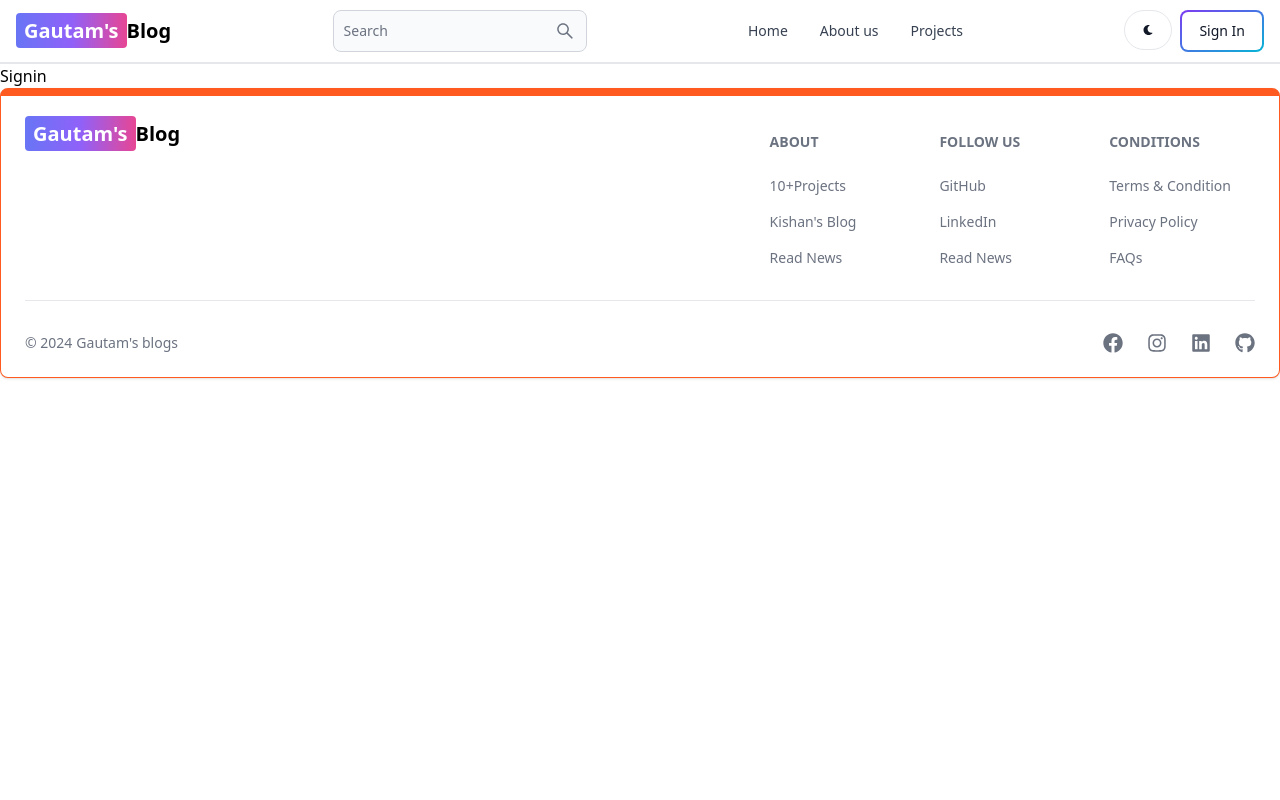
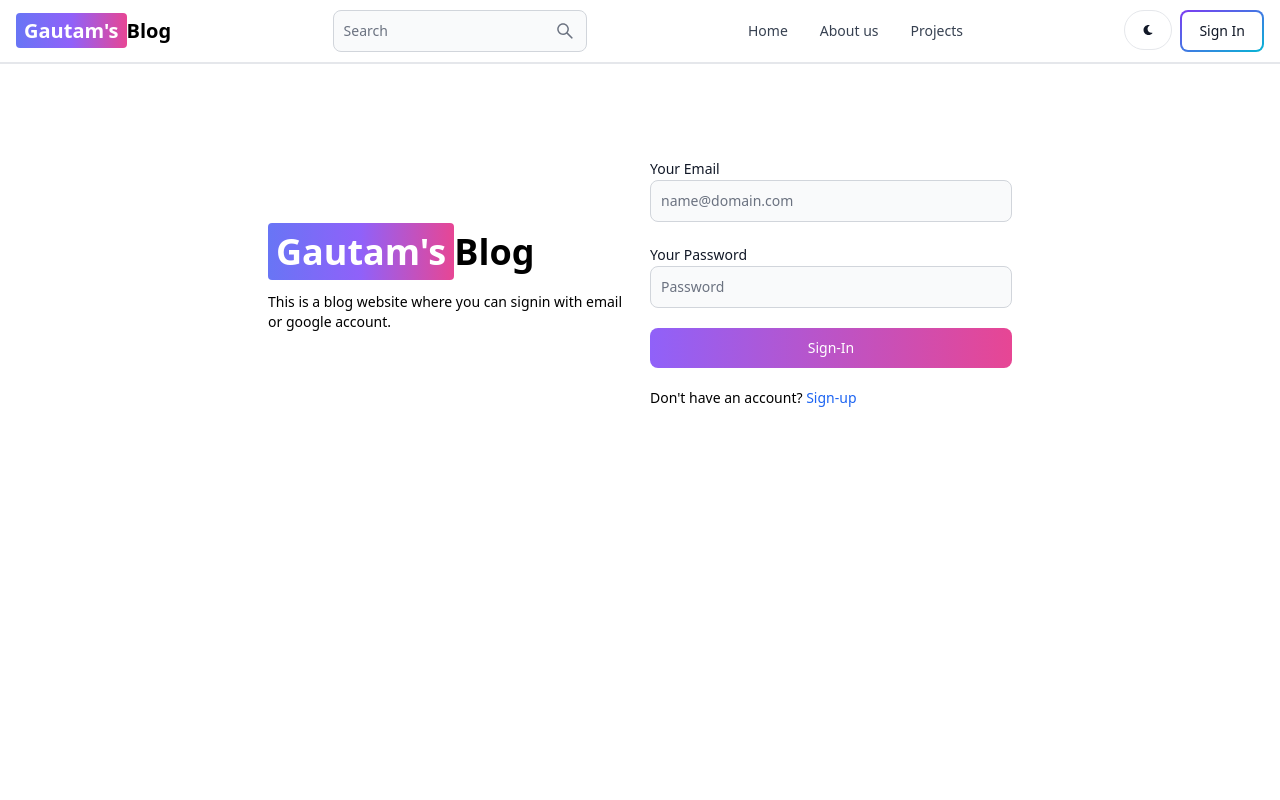
Before and after one commit to Gkishan5499/my_blog, a React (Vite) app in the folder client/: page /sign-in in a window 1280 px wide. Shown: the top 800 px of the page. Built offline with nearby package versions, Linux system fonts and the light colour scheme.

Commit message:
create signin page functinalities

```diff
--- a/client/src/pages/Signin.jsx
+++ b/client/src/pages/Signin.jsx
@@ -1,8 +1,100 @@
-import React from 'react'
+import React, { useState } from 'react'
+import { Link, useNavigate } from 'react-router-dom'
+import { Alert, Button, Label, Spinner, TextInput } from 'flowbite-react'
 
 const Signin = () => {
+  const [formData, SetFormData] = useState({});
+  const [errorMessage, setErrorMessage] = useState(null);
+  const [loading, setLoading] = useState(false);
+  const navigate= useNavigate();
+
+  const handleChange = (e) => {
+    SetFormData({ ...formData, [e.target.id]: e.target.value.trim() })
+  }
+  const handleSubmit = async (e) => {
+    e.preventDefault();
+    if (!formData.email || !formData.password) {
+      return setErrorMessage('Please fill all the fields');
+    }
+
+    try {
+      setLoading(true);
+      setErrorMessage(null);
+      const res = await fetch('/api/auth/signin', {
+        method: 'POST',
+        headers: { 'Content-Type': 'application/json' },
+        body: JSON.stringify(formData),
+
+      });
+      const data = await res.json();
+      if(data.success===false){
+        return setErrorMessage(data.message);
+      }
+      setLoading(false);
+      if(res.ok){
+        return navigate('/');
+      }
+
+    } catch (err) {
+      setErrorMessage(err.message);
+      setLoading(false);
+    }
+
+  }
   return (
-    <div>Signin</div>
+    <div className='min-h-screen mt-20'>
+
+      <div className='flex p-3 max-w-3xl mx-auto flex-col md:flex-row md:items-center gap-5'>
+        {/* left */}
+        <div className='flex-1'>
+          <Link to='/' className='text-4xl font-bold dark:text-white'>
+            <span className='px-2 py-1 bg-gradient-to-r from-indigo-500 via-purple-500 to-pink-500 text-white rounded' >Gautam's</span>
+            Blog
+          </Link>
+
+          <p className='text-sm mt-5'>This is a blog website where you can signin with email or google account.   </p>
+        </div>
+        {/* right */}
+        <div className='flex-1'>
+          <form className='flex flex-col gap-5'  onSubmit={handleSubmit}>
+
+            <div>
+              <Label value='Your Email' />
+              <TextInput type='email' placeholder='name@domain.com' id='email' onChange={handleChange} />
+
+            </div>
+
+            <div>
+              <Label value='Your Password' />
+              <TextInput type='password' placeholder='Password' id='password' onChange={handleChange} />
+            </div>
+
+            <Button gradientDuoTone='purpleToPink' type='submit' disabled={loading}>
+             {
+              loading? <><Spinner/><span className='pl-3'>Loading..</span></>:'Sign-In'
+             }
+
+            </Button>
+
+          </form>
+
+          <div>
+            <p className='text-sm mt-5'>
+              <span>Don't have an account? </span><Link to='/sign-up' className='text-blue-600'>Sign-up</Link></p>
+          </div>
+
+           <div>
+            {
+              errorMessage && (<Alert className='mt-5' color='failure'>{errorMessage}</Alert>)
+            }
+           </div>
+        </div>
+
+
+      </div>
+
+    </div>
+
   )
 }
 
```
